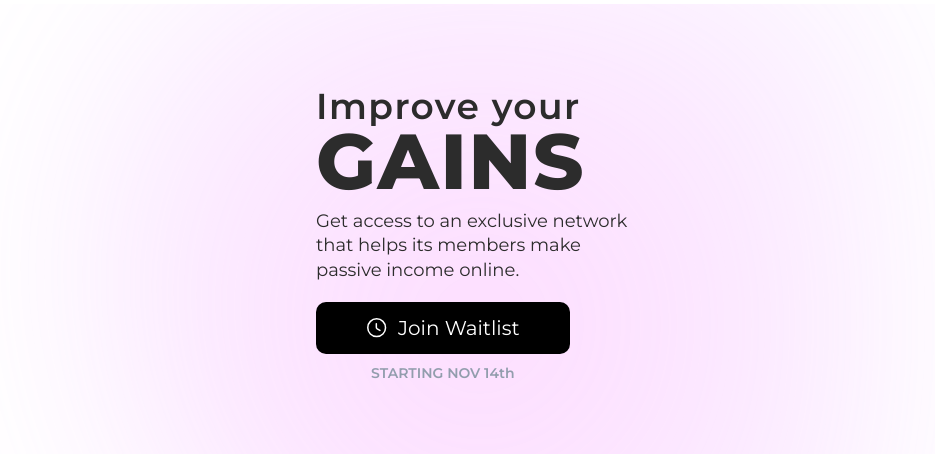
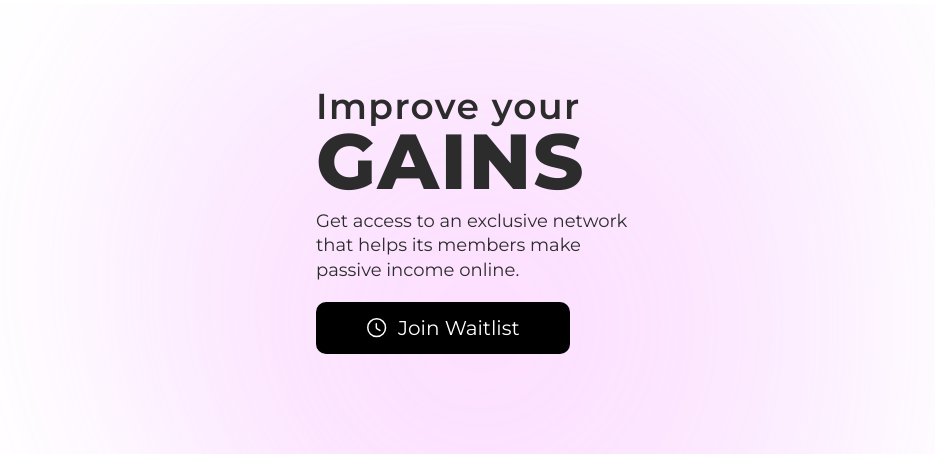
Before and after one commit to mrrobot-code/GainsOnly, a plain HTML site: page index.html in a window 1280 px wide. Shown: the part 76-530 px from the top of the page, without its empty margins (160-1095 px from the left). Drawn offline with Linux system fonts and the light colour scheme.

Commit message:
Update index.html

```diff
--- a/index.html
+++ b/index.html
@@ -67,7 +67,7 @@
                             Join Waitlist
                         </button>
                     </a>
-                    <p>STARTING NOV 14th</p>
+                    <p></p>
                 </div>
             </div>
             <img src="images/discordimage.png" alt="An image of Gains Only Discord Server." />
```
